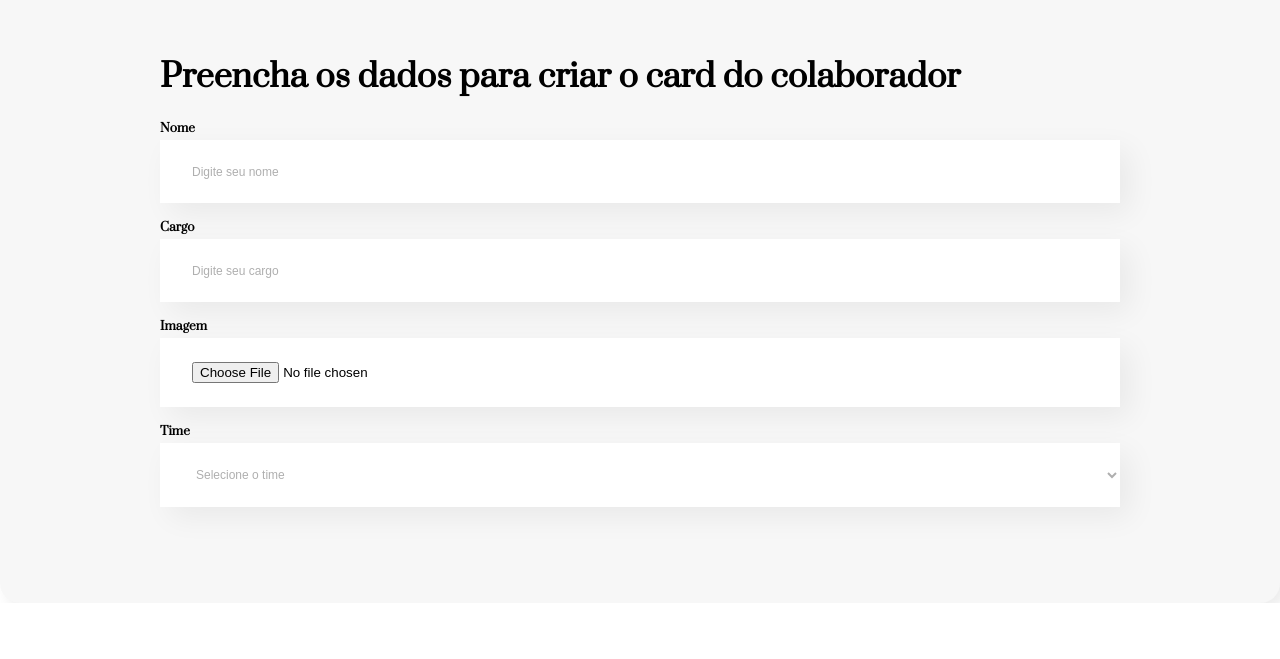
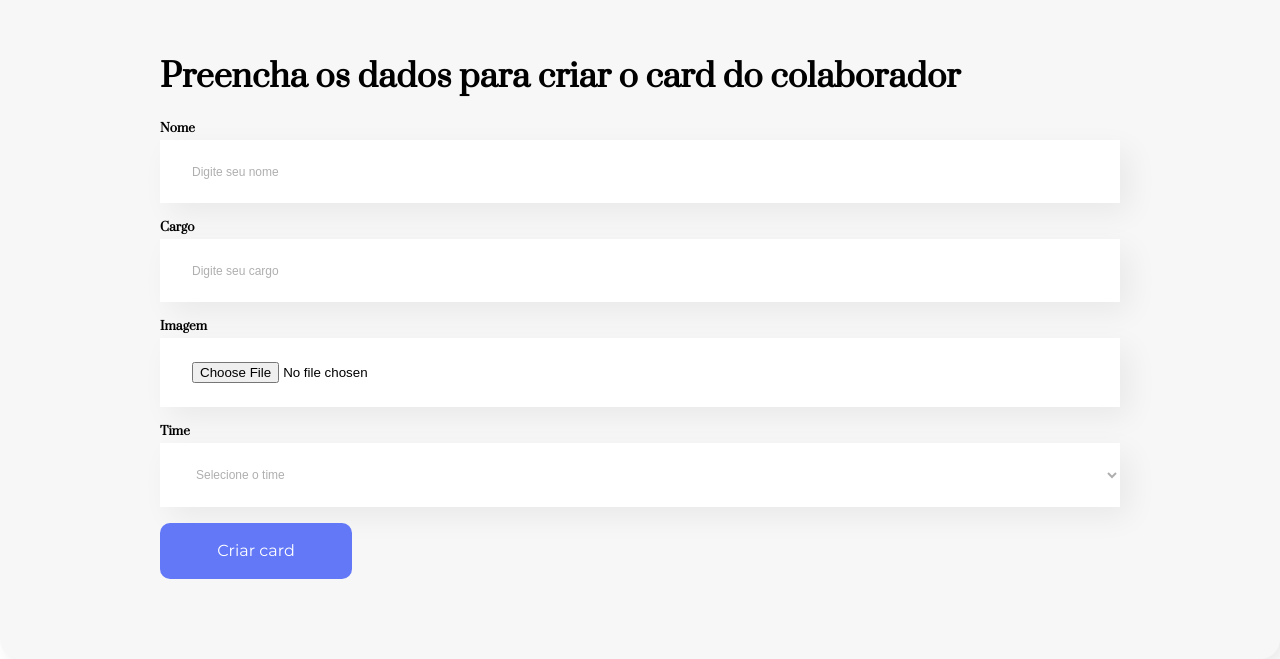
Before and after one commit to danielcoosta1/organo, a React (Create React App) app: page / in a window 1280 px wide. Shown: the part 621-1280 px from the top of the page. Before the commit the page ends 1224 px from the top, so only its background shows below. Built offline with nearby package versions, Linux system fonts and the light colour scheme.

Commit message:
terminando de estilizar o formulario

```diff
--- a/src/components/Formulário/index.jsx
+++ b/src/components/Formulário/index.jsx
@@ -5,6 +5,7 @@ import {
   FormularioLabel,
   FormularioSelect,
   FormularioOption,
+  FormularioButton,
 } from "./styles";
 
 import InputDefault from "../InputDefault";
@@ -50,6 +51,7 @@ const Formulario = () => {
             Inovação e Gestão
           </FormularioOption>
         </FormularioSelect>
+        <FormularioButton>Criar card</FormularioButton>
       </FormularioForm>
     </FormularioContainer>
   );
--- a/src/components/InputDefault/styles.js
+++ b/src/components/InputDefault/styles.js
@@ -1,5 +1,4 @@
 import styled from "styled-components";
-
 
 const FormularioLabel = styled.label`
   font-size: 0.75rem;
@@ -10,8 +9,6 @@ const FormularioLabel = styled.label`
     font-size: 0.6rem;
   }
 `;
-
-
 
 const FormularioInput = styled.input`
   margin-bottom: 1rem;
```
